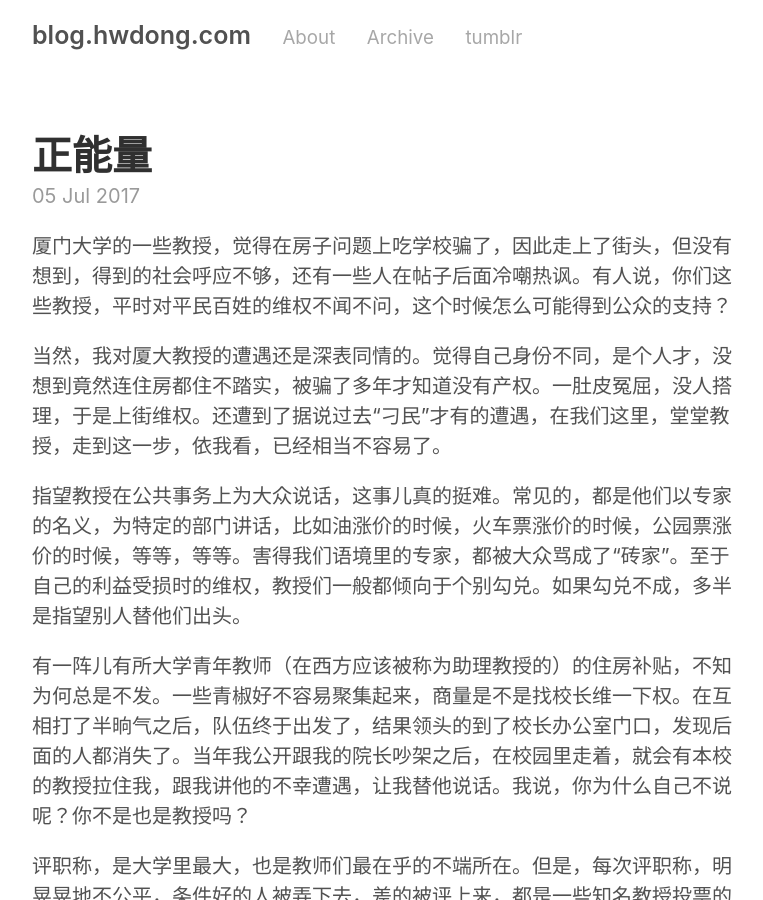
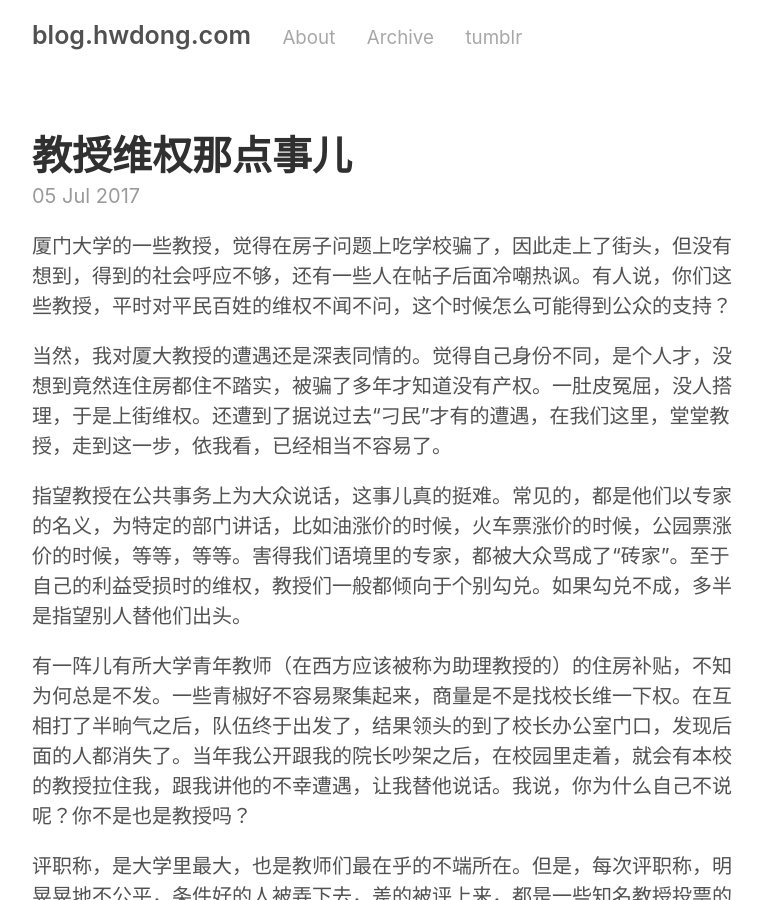
Before and after one commit to hwdong/hwdong-old.github.io, a Jekyll site: the page built from _posts/2017-07-05-教授维权那点事儿.md, in a window 1280 px wide and 900 px high. Shown: the whole window, without its empty margins (258-1021 px from the left). Built offline with Jekyll 4.4.1, drawn with Linux system fonts in a browser that asks for light colours; comment, search, counter and statistics services are not loaded.

Commit message:
Update 2017-07-05-教授维权那点事儿.md

```diff
--- a/_posts/2017-07-05-教授维权那点事儿.md
+++ b/_posts/2017-07-05-教授维权那点事儿.md
@@ -1,6 +1,6 @@
 ---
 layout: post
-title: 正能量
+title: 教授维权那点事儿
 categories:
 - 社会
 tags:
```
